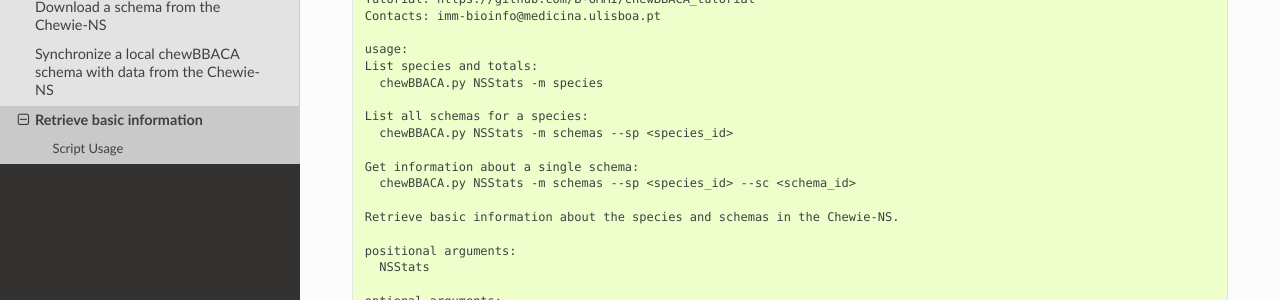
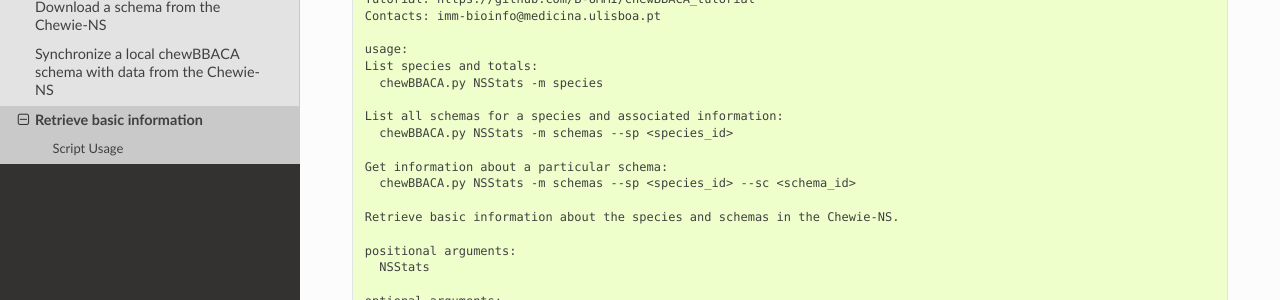
Before and after one commit to B-UMMI/Chewie-NS, a Sphinx documentation site: the page built from docs/user/nsstats_api.rst, in a window 1280 px wide and 1400 px high, scrolled down 916 px. Shown: the part 552-852 px from the top of the window. Built offline with Sphinx 7.4.7 and the Read the Docs theme 2.0.0, drawn with Linux system fonts in a browser that asks for light colours; some of the changed text lies outside the part shown.

Commit message:
Reverting some changes made to the docs.

```diff
--- a/docs/user/nsstats_api.rst
+++ b/docs/user/nsstats_api.rst
@@ -77,10 +77,10 @@ Script Usage
     List species and totals:
       chewBBACA.py NSStats -m species
 
-    List all schemas for a species:
+    List all schemas for a species and associated information:
       chewBBACA.py NSStats -m schemas --sp <species_id>
 
-    Get information about a single schema:
+    Get information about a particular schema:
       chewBBACA.py NSStats -m schemas --sp <species_id> --sc <schema_id>
 
     Retrieve basic information about the species and schemas in the Chewie-NS.
```
